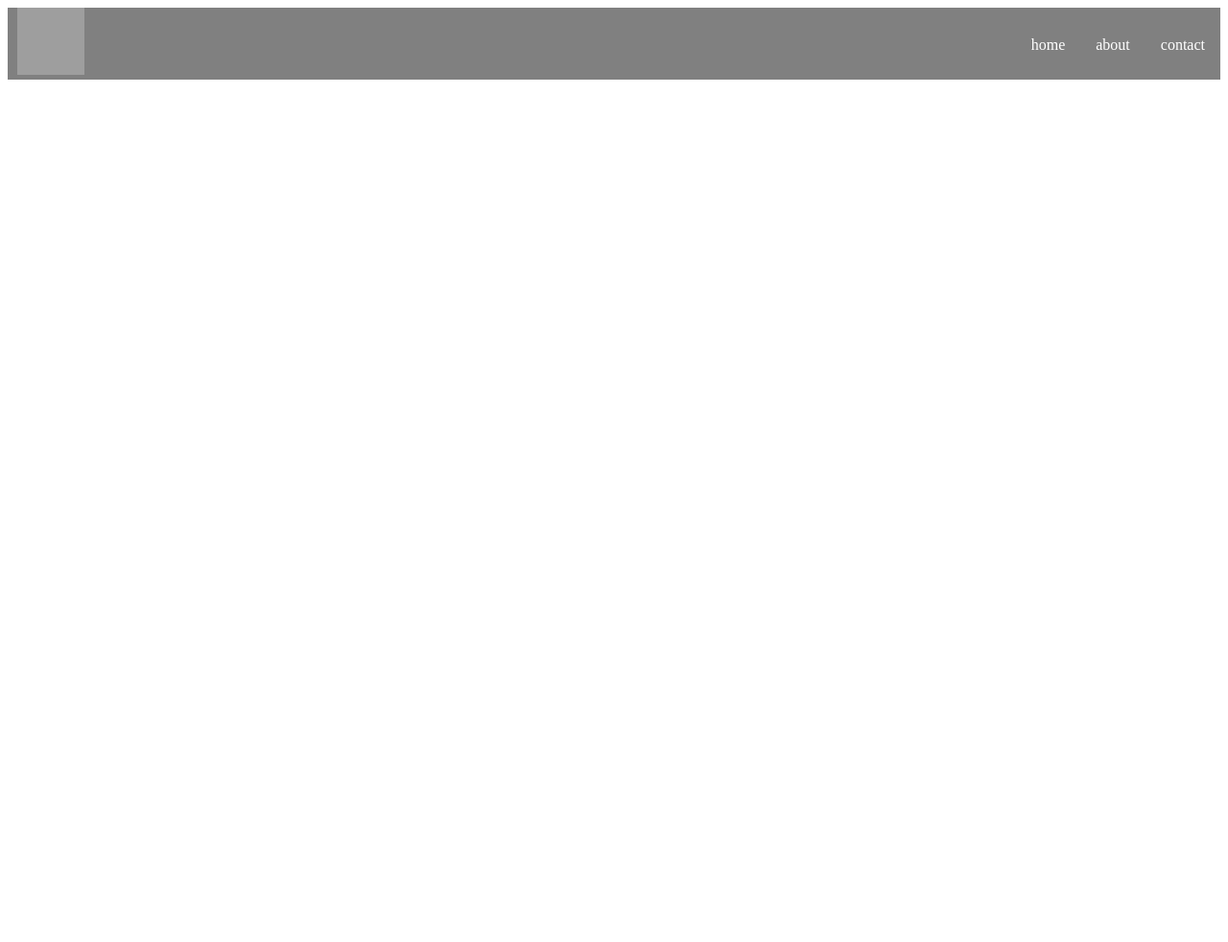
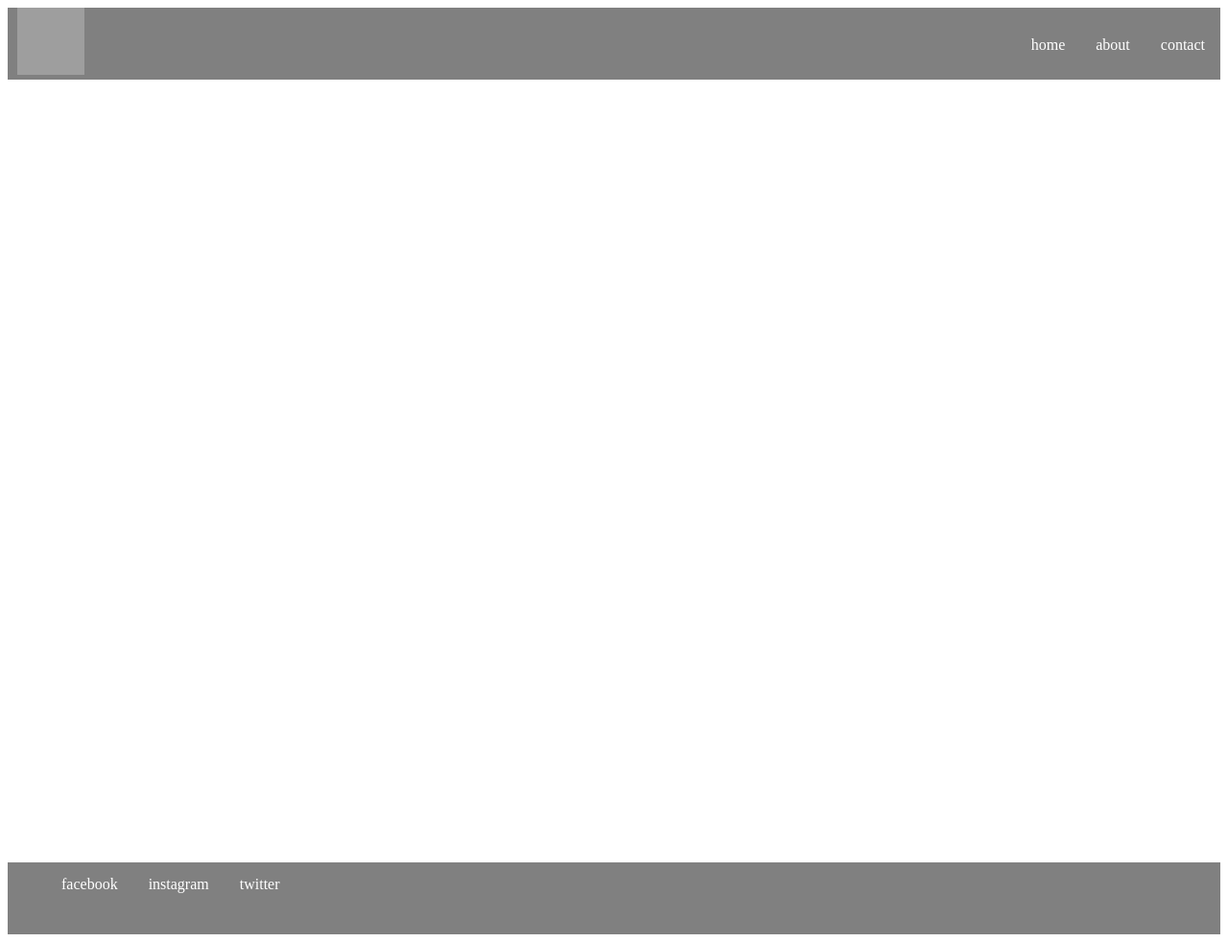
Before and after one commit to efielding/building-nav, a plain HTML site: page index.html in a window 1280 px wide. Shown: the whole page at 96% size. Before the commit the page ends 800 px from the top, so only its background shows below. Drawn offline with Linux system fonts and the light colour scheme; grey boxes are pictures that could not be loaded.

Commit message:
added footer and sm

```diff
--- a/css/style.css
+++ b/css/style.css
@@ -28,9 +28,31 @@
     color: #fff;
     float: left;
     padding: 14px 16px;
+
 }
 
 li:hover{
     font-size: 30px;
     padding: 5px 16px;
 }
+
+.content{
+    height:100vh;
+}
+
+
+.footer{
+   background-color: grey;
+   height: 75px;
+}
+
+.social-media{
+    height: 50px;
+    bottom: 0;
+    list-style-type: none;
+}
+
+a{
+    text-decoration: none;
+    color: #fff;
+}
--- a/index.html
+++ b/index.html
@@ -17,5 +17,20 @@
         </ul>
     </nav>
 
+    <div class="content"></div>
+
+    <footer class="footer">
+        <ul class="social-media">
+            <li class="item">
+                <a href="https://www.facebook.com/" target="_blank">facebook</a>
+            </li>
+            <li class="item">
+                <a href="https://www.instagram.com/" target="_blank">instagram</a>
+            </li>
+            <li class="item">
+                <a href="https://twitter.com/" target="_blank">twitter</a>
+            </li>
+        </ul>
+    </footer>
 </body>
 </html>
```
